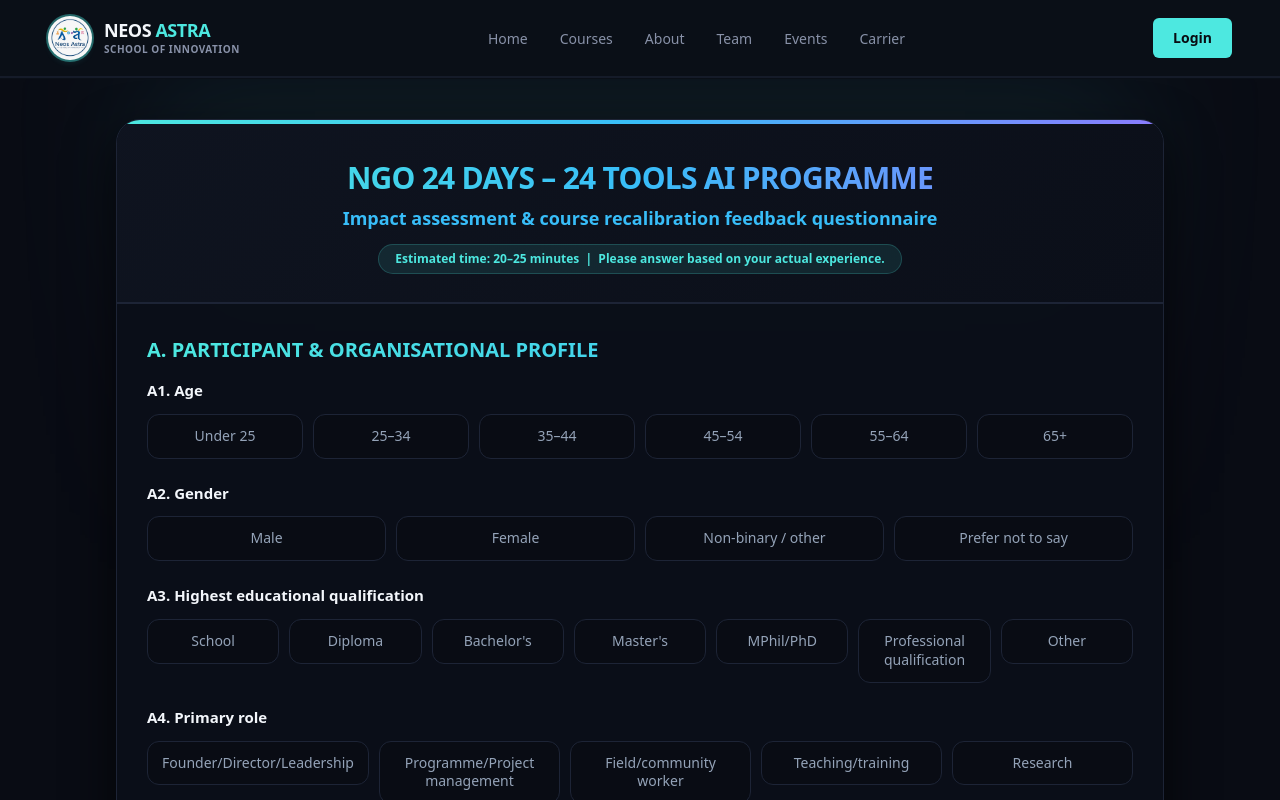
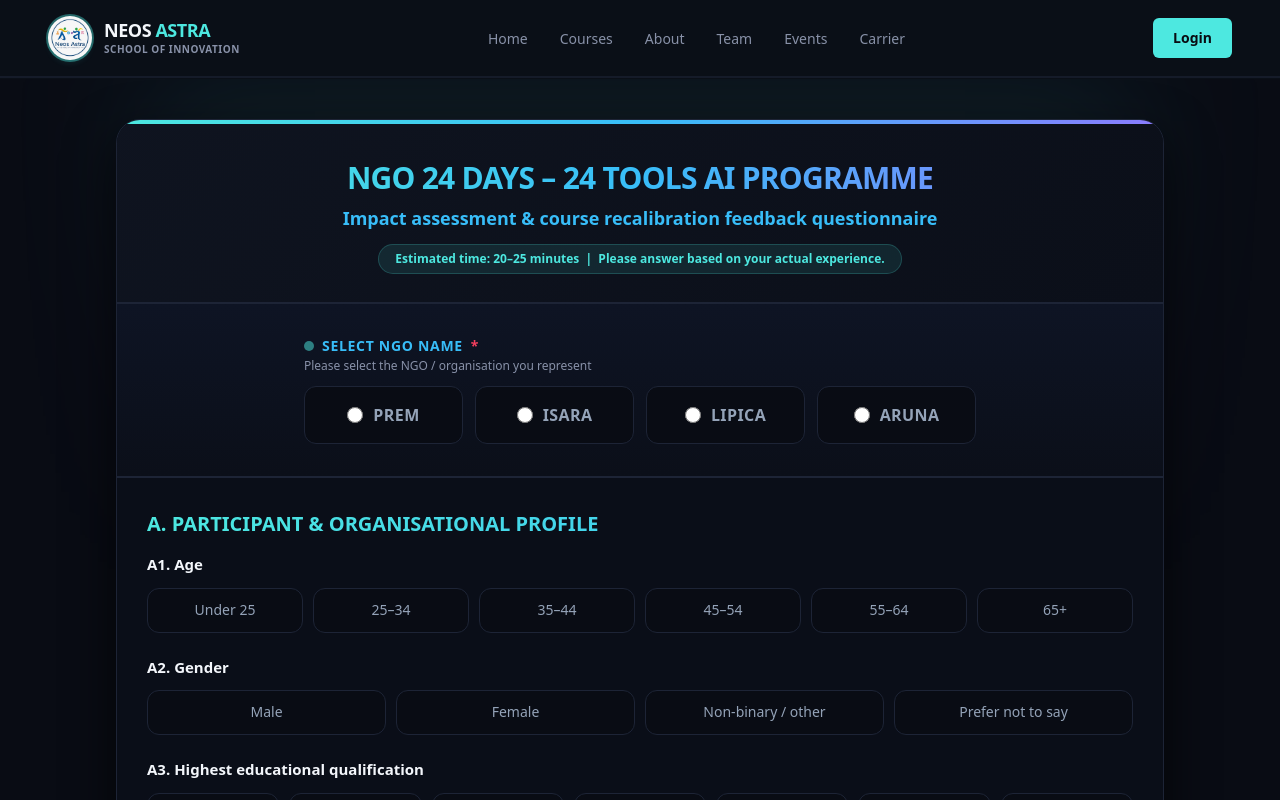
Before and after one commit to Neos-Astra/Neos-Astra-website, a Next.js app: page /form in a window 1280 px wide. Shown: the top 800 px of the page. Built offline with nearby package versions, Linux system fonts and the light colour scheme.

Commit message:
feat: add NGO name radio button selector at top of survey form and admin view

```diff
--- a/src/app/form/page.tsx
+++ b/src/app/form/page.tsx
@@ -138,12 +138,9 @@ export default function NgoSurveyPage() {
     e.preventDefault();
     setErrorMsg("");
 
-    if (!answers.R1) {
-      setErrorMsg("Please answer the research consent question (Section R).");
-      return;
-    }
-    if (answers.R1 !== "I agree") {
-      setErrorMsg("Research participation consent was not provided.");
+    if (!answers.ngo) {
+      setErrorMsg("Please select your NGO at the top (PREM, ISARA, LIPICA, or ARUNA).");
+      window.scrollTo({ top: 0, behavior: "smooth" });
       return;
     }
 
@@ -409,6 +406,55 @@ export default function NgoSurveyPage() {
           </div>
 
           <form onSubmit={handleSubmit}>
+            {/* NGO SELECTION AT THE TOP */}
+            <div className="survey-section bg-gradient-to-b from-[#0E1424] to-[#0B0F19] border-b border-[#1D2436]">
+              <div className="max-w-2xl mx-auto">
+                <div className="flex flex-col sm:flex-row sm:items-center sm:justify-between gap-2 mb-3 text-center sm:text-left">
+                  <div>
+                    <label className="text-sm font-extrabold uppercase tracking-wider text-[#38BDF8] flex items-center justify-center sm:justify-start gap-2">
+                      <span className="w-2.5 h-2.5 rounded-full bg-[#4DE8E0] animate-pulse"></span>
+                      Select NGO Name <span className="text-[#F43F5E]">*</span>
+                    </label>
+                    <p className="text-xs text-[#8891A8] mt-0.5">
+                      Please select the NGO / organisation you represent
+                    </p>
+                  </div>
+                  {answers.ngo && (
+                    <span className="self-center sm:self-auto inline-flex items-center gap-1.5 text-xs font-bold text-[#4DE8E0] bg-[#4DE8E0]/10 px-3 py-1 rounded-full border border-[#4DE8E0]/30 shadow-[0_0_12px_rgba(77,232,224,0.2)]">
+                      <span className="w-1.5 h-1.5 rounded-full bg-[#4DE8E0]"></span>
+                      Selected: {answers.ngo}
+                    </span>
+                  )}
+                </div>
+
+                <div className="grid grid-cols-2 sm:grid-cols-4 gap-3 mt-2">
+                  {["PREM", "ISARA", "LIPICA", "ARUNA"].map((ngo) => {
+                    const isChecked = answers.ngo === ngo;
+                    return (
+                      <label
+                        key={ngo}
+                        className={`relative flex items-center justify-center gap-2.5 p-3.5 sm:p-4 rounded-xl border cursor-pointer font-bold text-sm sm:text-base tracking-wide transition-all duration-200 select-none ${
+                          isChecked
+                            ? "bg-gradient-to-r from-[#4DE8E0]/15 via-[#38BDF8]/15 to-[#8B7CFF]/15 border-[#4DE8E0] text-[#4DE8E0] shadow-[0_0_20px_rgba(77,232,224,0.25)] ring-1 ring-[#4DE8E0] scale-[1.02]"
+                            : "bg-[#090C14] border-[#1D2436] text-[#94A3B8] hover:border-[#38BDF8]/50 hover:text-[#F3F6FB] hover:bg-[#121829]"
+                        }`}
+                      >
+                        <input
+                          type="radio"
+                          name="ngo"
+                          value={ngo}
+                          checked={isChecked}
+                          onChange={() => handleRadioChange("ngo", ngo)}
+                          className="w-4 h-4 accent-[#4DE8E0] cursor-pointer"
+                        />
+                        <span>{ngo}</span>
+                      </label>
+                    );
+                  })}
+                </div>
+              </div>
+            </div>
+
             {/* SECTION A */}
             <div className="survey-section">
               <h2 className="text-xl font-bold text-transparent bg-clip-text bg-gradient-to-r from-[#4DE8E0] to-[#38BDF8] mb-4">
--- a/src/app/superadmin/survey/survey.tsx
+++ b/src/app/superadmin/survey/survey.tsx
@@ -15,6 +15,7 @@ interface SurveyResponse {
 }
 
 const QUESTION_MAP: Record<string, string> = {
+  ngo: "NGO Name (PREM / ISARA / LIPICA / ARUNA)",
   A1: "A1. Age",
   A2: "A2. Gender",
   A3: "A3. Highest educational qualification",
@@ -205,7 +206,7 @@ export default function SurveyManagement() {
     const headers = [
       "Response ID",
       "Submission Timestamp",
-      "Date Field",
+      "NGO Name",
       "Primary Role",
       "Org Size",
       ...answerKeys,
@@ -224,7 +225,7 @@ export default function SurveyManagement() {
       return [
         escapeCSV(r.id),
         escapeCSV(new Date(r.createdAt).toLocaleString("en-IN")),
-        escapeCSV(r.date || ""),
+        escapeCSV(ans.ngo || ""),
         escapeCSV(r.participantRole || ans.A4 || ""),
         escapeCSV(r.orgSize || ans.A6 || ""),
         ...rowAns,
@@ -384,10 +385,9 @@ export default function SurveyManagement() {
           <table className="w-full min-w-[700px] text-sm">
             <thead>
               <tr className="border-b border-[#1D2436] bg-[#0F1420]">
+                <th className="px-4 py-3 text-left text-xs font-semibold uppercase tracking-wider text-[#8891A8]">NGO</th>
                 <th className="px-4 py-3 text-left text-xs font-semibold uppercase tracking-wider text-[#8891A8]">Participant Role</th>
                 <th className="px-4 py-3 text-left text-xs font-semibold uppercase tracking-wider text-[#8891A8]">Org Size</th>
-                <th className="px-4 py-3 text-left text-xs font-semibold uppercase tracking-wider text-[#8891A8]">Form Date</th>
-                <th className="px-4 py-3 text-left text-xs font-semibold uppercase tracking-wider text-[#8891A8]">Consent</th>
                 <th className="px-4 py-3 text-left text-xs font-semibold uppercase tracking-wider text-[#8891A8]">Submitted At</th>
                 <th className="px-4 py-3 text-left text-xs font-semibold uppercase tracking-wider text-[#8891A8]">Action</th>
               </tr>
@@ -395,19 +395,16 @@ export default function SurveyManagement() {
             <tbody>
               {filtered.map((res) => (
                 <tr key={res.id} className="border-b border-[#1D2436] bg-[#090C14] hover:bg-[#0F1420] transition-colors">
+                  <td className="px-4 py-3 font-extrabold text-[#38BDF8]">
+                    <span className="inline-flex items-center px-2.5 py-1 rounded-lg bg-[#38BDF8]/10 border border-[#38BDF8]/30 text-xs font-bold tracking-wide">
+                      {res.answers?.ngo || "—"}
+                    </span>
+                  </td>
                   <td className="px-4 py-3 font-semibold text-[#4DE8E0]">
                     {res.participantRole || res.answers?.A4 || "Participant"}
                   </td>
                   <td className="px-4 py-3 text-[#F3F6FB]">
                     {res.orgSize || res.answers?.A6 || "—"}
-                  </td>
-                  <td className="px-4 py-3 text-[#8891A8] font-mono text-xs">
-                    {res.date || "—"}
-                  </td>
-                  <td className="px-4 py-3">
-                    <span className="inline-flex items-center rounded-full bg-emerald-500/10 border border-emerald-500/30 px-2.5 py-0.5 text-xs font-bold text-emerald-400">
-                      {res.answers?.R1 || "Agreed"}
-                    </span>
                   </td>
                   <td className="px-4 py-3 text-xs text-[#8891A8]">
                     {new Date(res.createdAt).toLocaleString("en-IN")}
```
